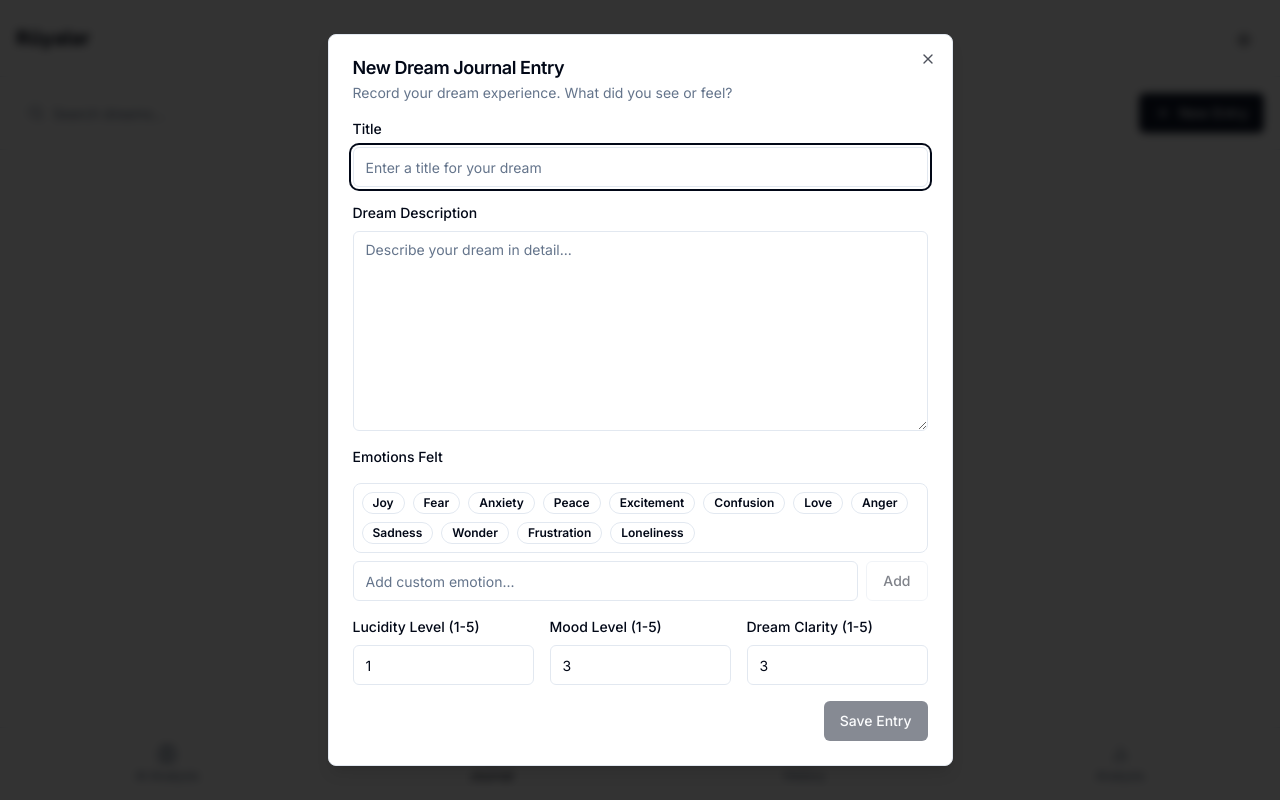
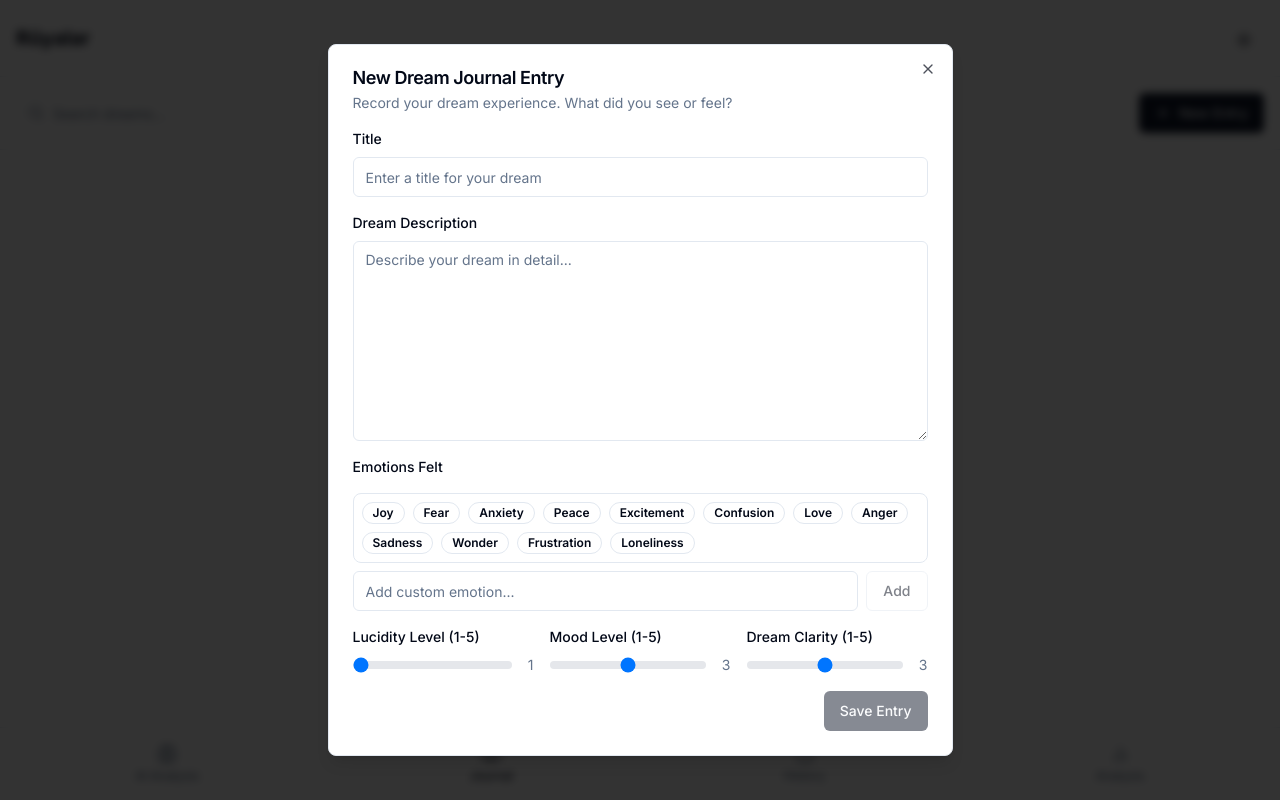
Before and after one commit to jpcpais01/Ruyalar, a Next.js app: page / in a window 1280 px wide. Both pictures are taken after a click on the button "New Entry". Built offline with nearby package versions, Linux system fonts and the light colour scheme.

Commit message:
tiny fixes and additions

```diff
--- a/package.json
+++ b/package.json
@@ -10,6 +10,7 @@
   },
   "dependencies": {
     "@radix-ui/react-dialog": "^1.1.2",
+    "@radix-ui/react-slider": "^1.2.2",
     "@radix-ui/react-slot": "^1.1.0",
     "@radix-ui/react-tabs": "^1.1.1",
     "class-variance-authority": "^0.7.1",
--- a/src/components/journal/journal-dialog.tsx
+++ b/src/components/journal/journal-dialog.tsx
@@ -11,6 +11,7 @@ import {
 } from "@/components/ui/dialog"
 import { Input } from "@/components/ui/input"
 import { Textarea } from "@/components/ui/textarea"
+import { Slider } from "@/components/ui/slider"
 import { useState } from "react"
 import { Badge } from "@/components/ui/badge"
 import { cn } from "@/lib/utils"
@@ -83,7 +84,11 @@ export function JournalDialog({ open, onOpenChange, onSubmit }: JournalDialogPro
 
   return (
     <Dialog open={open} onOpenChange={onOpenChange}>
-      <DialogContent className="sm:max-w-[625px] max-h-[90vh] overflow-y-auto">
+      <DialogContent
+        className="sm:max-w-[625px] max-h-[90vh] overflow-y-auto"
+        onOpenAutoFocus={(e) => e.preventDefault()}
+        onCloseAutoFocus={(e) => e.preventDefault()}
+      >
         <DialogHeader>
           <DialogTitle>New Dream Journal Entry</DialogTitle>
           <DialogDescription>
@@ -180,39 +185,51 @@ export function JournalDialog({ open, onOpenChange, onSubmit }: JournalDialogPro
               <label className="text-sm font-medium">
                 Lucidity Level (1-5)
               </label>
-              <Input
-                type="number"
+              <div className="flex items-center gap-4">
+                <Slider
+                  value={[lucidityLevel]}
+                  onValueChange={(values) => setLucidityLevel(values[0])}
                   min={1}
                   max={5}
-                value={lucidityLevel}
-                onChange={(e) => setLucidityLevel(Number(e.target.value))}
+                  step={1}
+                  className="w-full"
                 />
+                <span className="text-sm text-muted-foreground">{lucidityLevel}</span>
+              </div>
             </div>
 
             <div className="grid gap-2">
               <label className="text-sm font-medium">
                 Mood Level (1-5)
               </label>
-              <Input
-                type="number"
+              <div className="flex items-center gap-4">
+                <Slider
+                  value={[moodLevel]}
+                  onValueChange={(values) => setMoodLevel(values[0])}
                   min={1}
                   max={5}
-                value={moodLevel}
-                onChange={(e) => setMoodLevel(Number(e.target.value))}
+                  step={1}
+                  className="w-full"
                 />
+                <span className="text-sm text-muted-foreground">{moodLevel}</span>
+              </div>
             </div>
 
             <div className="grid gap-2">
               <label className="text-sm font-medium">
                 Dream Clarity (1-5)
               </label>
-              <Input
-                type="number"
+              <div className="flex items-center gap-4">
+                <Slider
+                  value={[clarity]}
+                  onValueChange={(values) => setClarity(values[0])}
                   min={1}
                   max={5}
-                value={clarity}
-                onChange={(e) => setClarity(Number(e.target.value))}
+                  step={1}
+                  className="w-full"
                 />
+                <span className="text-sm text-muted-foreground">{clarity}</span>
+              </div>
             </div>
           </div>
         </div>
--- a/src/components/ui/dialog.tsx
+++ b/src/components/ui/dialog.tsx
@@ -39,6 +39,8 @@ const DialogContent = React.forwardRef<
         className
       )}
       {...props}
+      onOpenAutoFocus={(e) => e.preventDefault()}
+      onCloseAutoFocus={(e) => e.preventDefault()}
     >
       {children}
       <DialogPrimitive.Close className="absolute right-4 top-4 rounded-sm opacity-70 ring-offset-background transition-opacity hover:opacity-100 focus:outline-none focus:ring-2 focus:ring-ring focus:ring-offset-2 disabled:pointer-events-none data-[state=open]:bg-accent data-[state=open]:text-muted-foreground">
--- /dev/null
+++ b/src/components/ui/slider.tsx
@@ -0,0 +1,40 @@
+"use client"
+
+import * as React from "react"
+import { cn } from "@/lib/utils"
+
+interface SliderProps extends React.InputHTMLAttributes<HTMLInputElement> {
+  onValueChange?: (values: number[]) => void
+}
+
+const Slider = React.forwardRef<HTMLInputElement, SliderProps>(
+  ({ className, onValueChange, value, ...props }, ref) => {
+    const handleChange = (e: React.ChangeEvent<HTMLInputElement>) => {
+      const newValue = Number(e.target.value)
+      if (onValueChange) {
+        onValueChange([newValue])
+      }
+    }
+
+    return (
+      <input
+        ref={ref}
+        type="range"
+        className={cn(
+          "w-full h-2 bg-gray-200 rounded-lg appearance-none cursor-pointer",
+          "dark:bg-gray-700",
+          "focus:outline-none focus:ring-4 focus:ring-blue-300",
+          "dark:focus:ring-blue-800",
+          className
+        )}
+        {...props}
+        value={value}
+        onChange={handleChange}
+      />
+    )
+  }
+)
+
+Slider.displayName = "Slider"
+
+export { Slider }
```
Also changed, not shown: 1 other file (tests, documents, lock files or other folders). Lines whose indentation alone changed are shown as unchanged.
